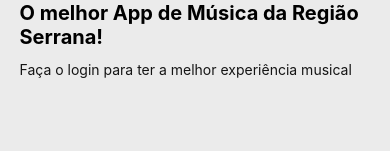
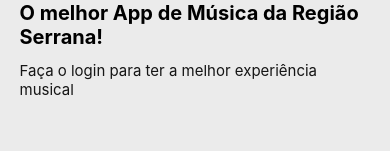
Before and after one commit to JuFMacedo/Projeto-Final-Mobile, a React Native app in the folder serrafy/: screen /Welcome in a window 390 px wide. Shown: the part 590-741 px from the top of the page. Built offline with nearby package versions, Linux system fonts and the light colour scheme.

Commit message:
Atualização cores páginas

```diff
--- a/serrafy/routes.js
+++ b/serrafy/routes.js
@@ -104,7 +104,7 @@ export const TabNavigate = () => {
         tabBarStyle: {
           borderTopColor: "transparent",
           paddingTop: 4,
-          backgroundColor: "#D3FBD8",
+          backgroundColor: "#c7c7c7",
           height: 75,
         },
         tabBarActiveTintColor: "blue",
--- a/serrafy/src/pages/Welcome/index.js
+++ b/serrafy/src/pages/Welcome/index.js
@@ -73,6 +73,7 @@ const styles = StyleSheet.create({
   },
   text: {
     color: "#151515",
+    fontSize: 15,
   },
   button: {
     position: "absolute",
```
